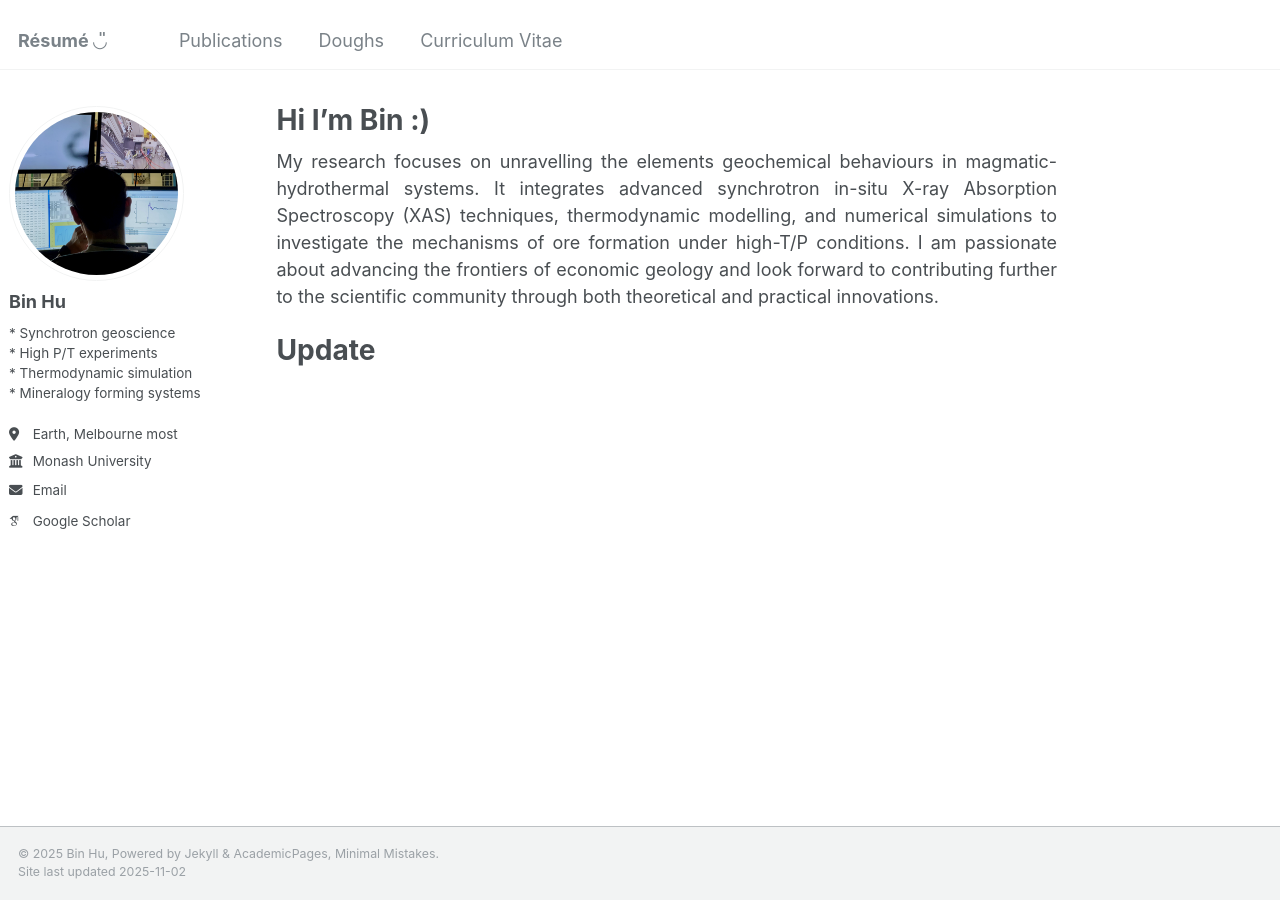
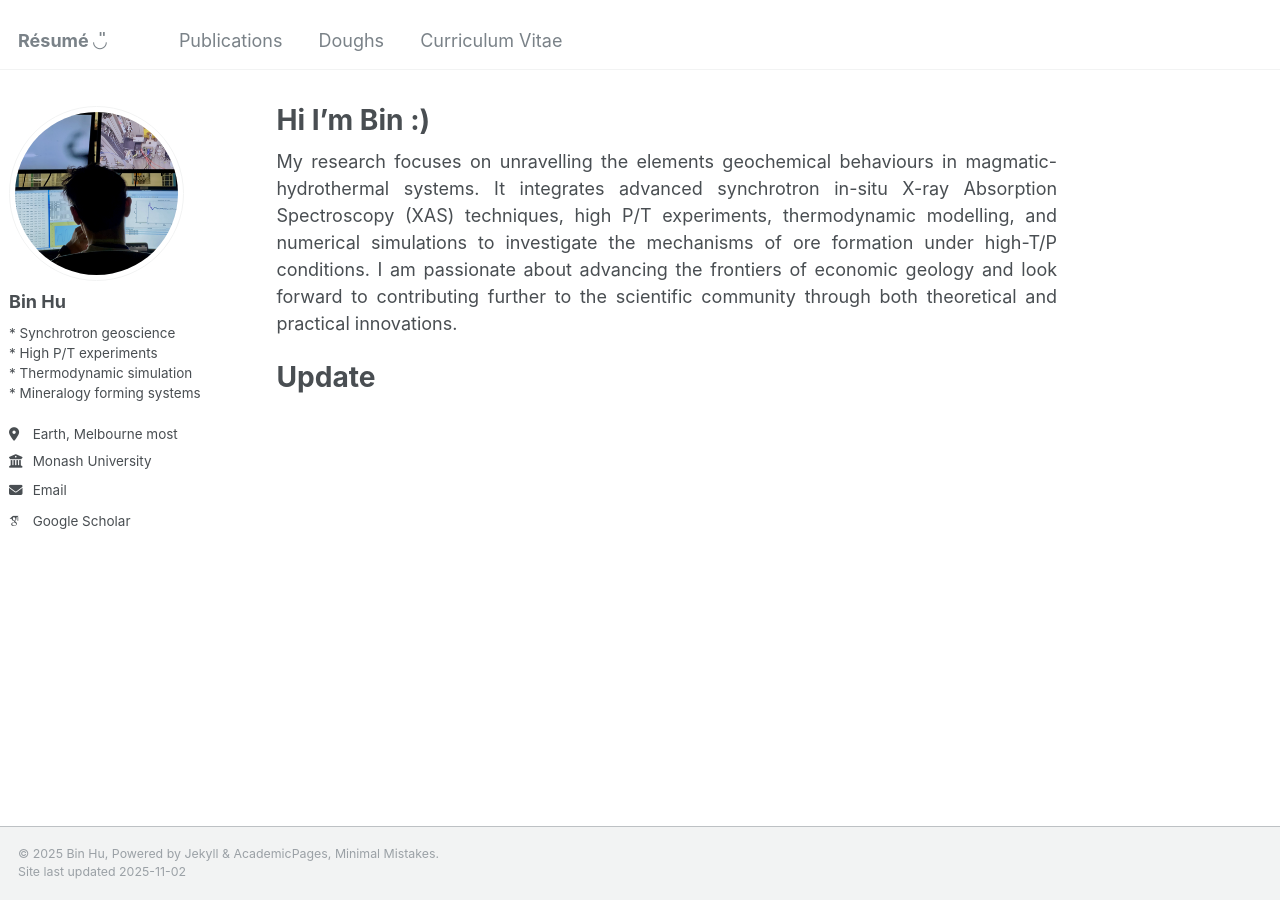
Before and after one commit to bhchemx/bhchemx.github.io, a Jekyll site: the page built from _pages/about.md, in a window 1280 px wide. Built offline with Jekyll 4.4.1, drawn with Linux system fonts in a browser that asks for light colours; some web fonts are replaced.

Commit message:
Update about.md

```diff
--- a/_pages/about.md
+++ b/_pages/about.md
@@ -7,7 +7,7 @@
   - /about.html
 ---
 
-<p>My research focuses on unravelling the elements geochemical behaviours in magmatic-hydrothermal systems. It integrates advanced synchrotron in-situ X-ray Absorption Spectroscopy (XAS) techniques, thermodynamic modelling, and numerical simulations to investigate the mechanisms of ore formation under high-T/P conditions. I am passionate about advancing the frontiers of economic geology and look forward to contributing further to the scientific community through both theoretical and practical innovations.</p>
+<p>My research focuses on unravelling the elements geochemical behaviours in magmatic-hydrothermal systems. It integrates advanced synchrotron in-situ X-ray Absorption Spectroscopy (XAS) techniques, high P/T experiments, thermodynamic modelling, and numerical simulations to investigate the mechanisms of ore formation under high-T/P conditions. I am passionate about advancing the frontiers of economic geology and look forward to contributing further to the scientific community through both theoretical and practical innovations.</p>
 
 <p> </p>
 <p> </p>
```
